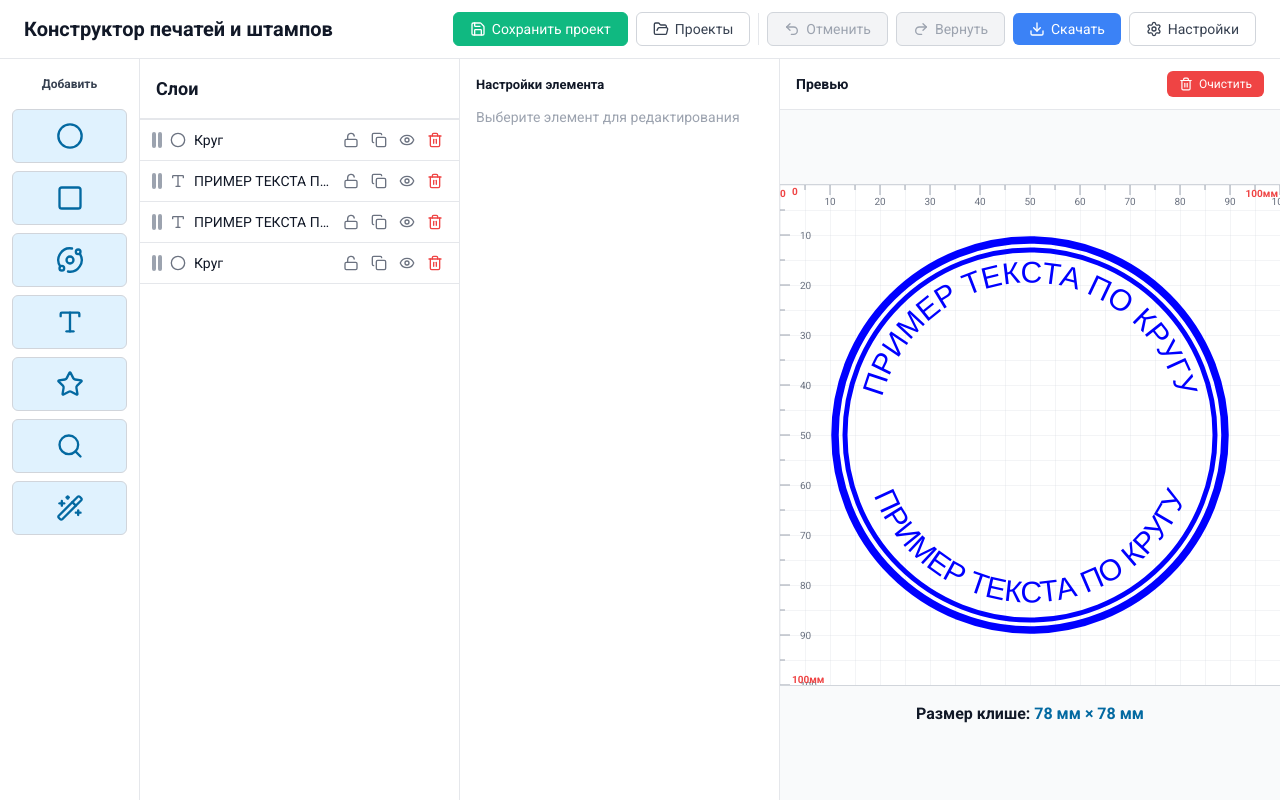
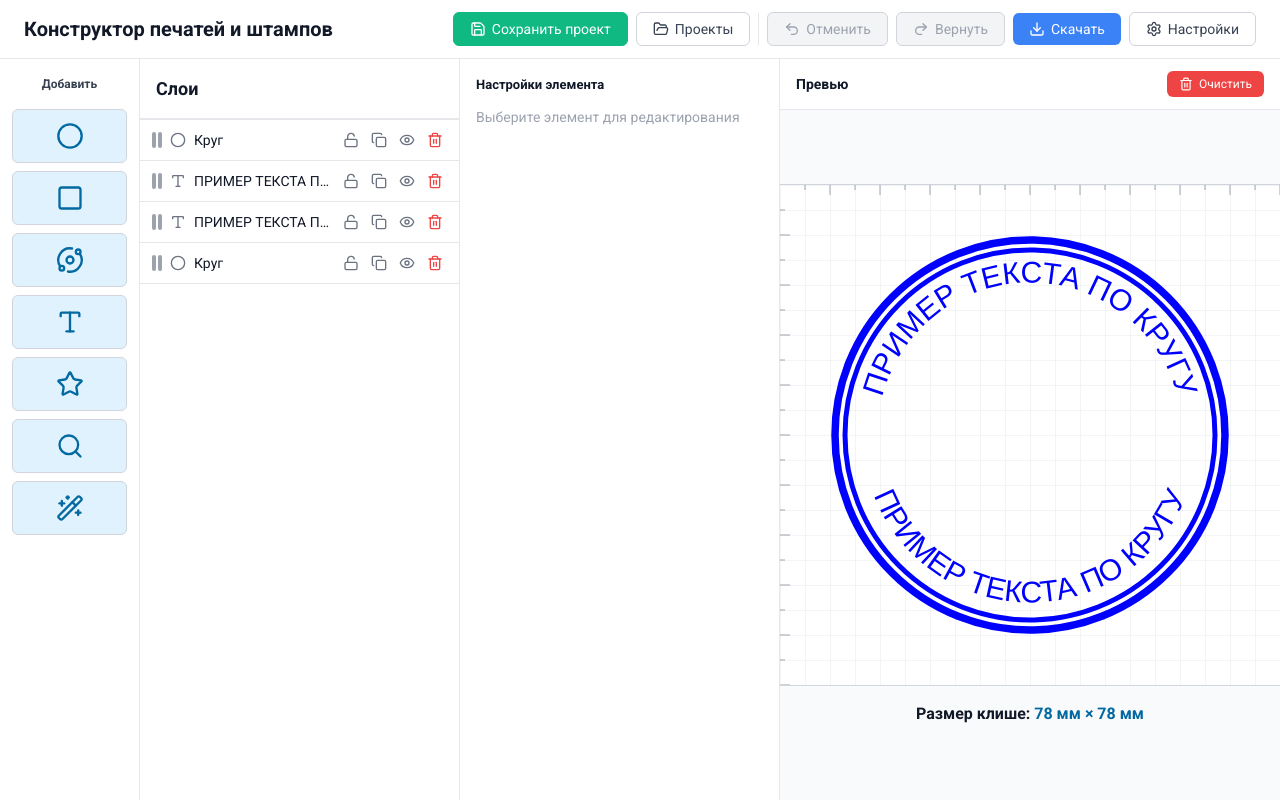
Before and after one commit to Vasily-Zh/seal, a React (Vite) app: page / in a window 1280 px wide. Built offline with nearby package versions, Linux system fonts and the light colour scheme.

Commit message:
исправил шкалу линейки

```diff
--- a/src/components/Canvas/Canvas.tsx
+++ b/src/components/Canvas/Canvas.tsx
@@ -86,9 +86,9 @@ export const Canvas = () => {
           {/* Линейки - только для редактора */}
           <g data-export-exclude="true">
             {/* Метка 0 на верхней линейке */}
-            <text x={0} y={12} fontSize="10" fill="#ef4444" textAnchor="start" fontWeight="bold">
+            {/* <text x={0} y={12} fontSize="10" fill="#ef4444" textAnchor="start" fontWeight="bold">
               0
-            </text>
+            </text> */}
 
           {/* Верхняя линейка */}
           {Array.from({ length: Math.floor(canvasSize / rulerStep) + 1 }).map((_, i) => {
@@ -108,7 +108,7 @@ export const Canvas = () => {
                   stroke="#9ca3af"
                   strokeWidth="1"
                 />
-                {isMajor && (
+                {/* {isMajor && (
                   <text
                     x={pos}
                     y={20}
@@ -118,13 +118,13 @@ export const Canvas = () => {
                   >
                     {mmValue}
                   </text>
-                )}
+                )} */}
               </g>
             );
           })}
 
           {/* Метка canvasSize на верхней линейке справа */}
-          <text
+          {/* <text
             x={svgSize - 2}
             y={12}
             fontSize="10"
@@ -133,12 +133,12 @@ export const Canvas = () => {
             fontWeight="bold"
           >
             {canvasSize}мм
-          </text>
+          </text> */}
 
           {/* Метка 0 на левой линейке */}
-          <text x={12} y={10} fontSize="10" fill="#ef4444" textAnchor="start" fontWeight="bold">
+          {/* <text x={12} y={10} fontSize="10" fill="#ef4444" textAnchor="start" fontWeight="bold">
             0
-          </text>
+          </text> */}
 
           {/* Левая линейка */}
           {Array.from({ length: Math.floor(canvasSize / rulerStep) + 1 }).map((_, i) => {
@@ -158,7 +158,7 @@ export const Canvas = () => {
                   stroke="#9ca3af"
                   strokeWidth="1"
                 />
-                {isMajor && (
+                {/* {isMajor && (
                   <text
                     x={20}
                     y={pos + 4}
@@ -168,13 +168,13 @@ export const Canvas = () => {
                   >
                     {mmValue}
                   </text>
-                )}
+                )} */}
               </g>
             );
           })}
 
             {/* Метка canvasSize на левой линейке снизу */}
-            <text
+            {/* <text
               x={12}
               y={svgSize - 2}
               fontSize="10"
@@ -183,7 +183,7 @@ export const Canvas = () => {
               fontWeight="bold"
             >
               {canvasSize}мм
-            </text>
+            </text> */}
           </g>
 
           {/* Рендеринг элементов */}
```
Also changed, not shown: 1 other file (tests, documents, lock files or other folders).
